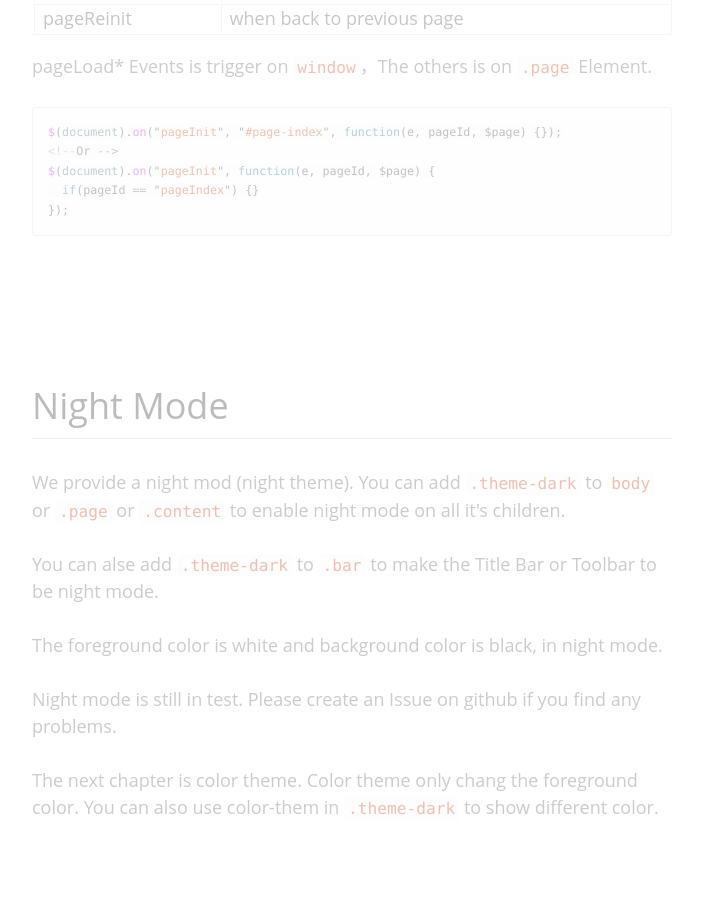
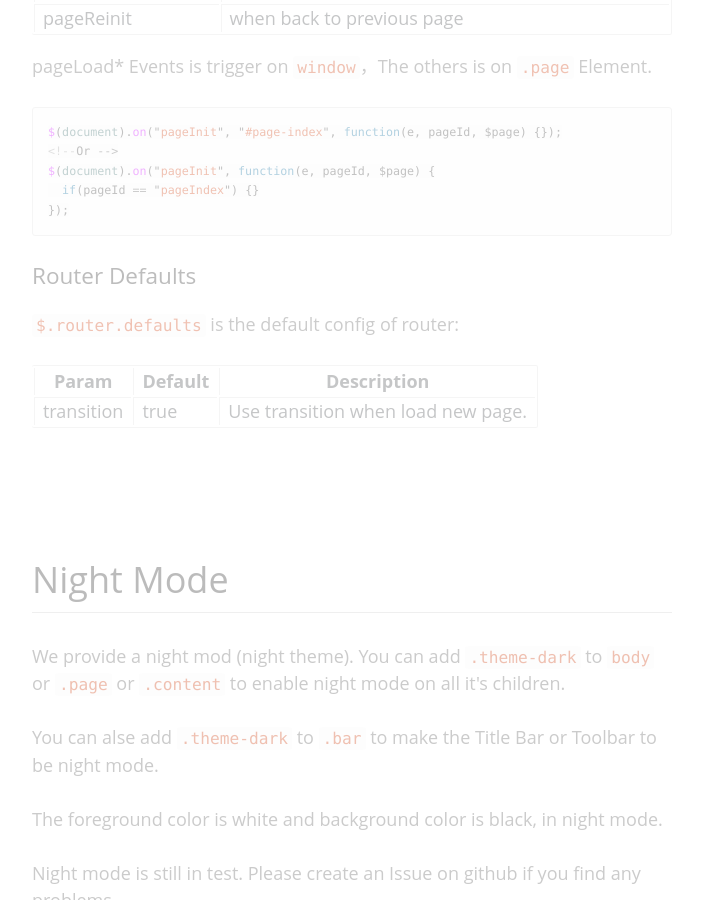
Before and after one commit to lihongxun945/light7-cn, a Jekyll site: the page built from docs/components.html, in a window 1280 px wide and 900 px high, scrolled down 76796 px. Shown: the whole window, without its empty margins (181-884 px from the left). Built offline with Jekyll 4.4.1, drawn with Linux system fonts in a browser that asks for light colours; a style sheet for code colours, icons or effects is not loaded.

Commit message:
add transition config in router

```diff
--- a/docs/_includes/_components/router.html
+++ b/docs/_includes/_components/router.html
@@ -197,4 +197,22 @@ $(document).on("pageInit", function(e, pageId, $page) {
   if(pageId == "pageIndex") {}
 });
 {% endhighlight %}
+
+  <h3>Router Defaults</h3>
+
+  <p><code>$.router.defaults</code> is the default config of router:</p>
+
+  <table>
+    <tr>
+      <th>Param</th>
+      <th>Default</th>
+      <th>Description</th>
+    </tr>
+    <tr>
+      <td>transition</td>
+      <td>true</td>
+      <td>Use transition when load new page.</td>
+    </tr>
+  </table>
+
 </article>
```
Also changed, not shown: js/router.js (+10 -1 lines).
